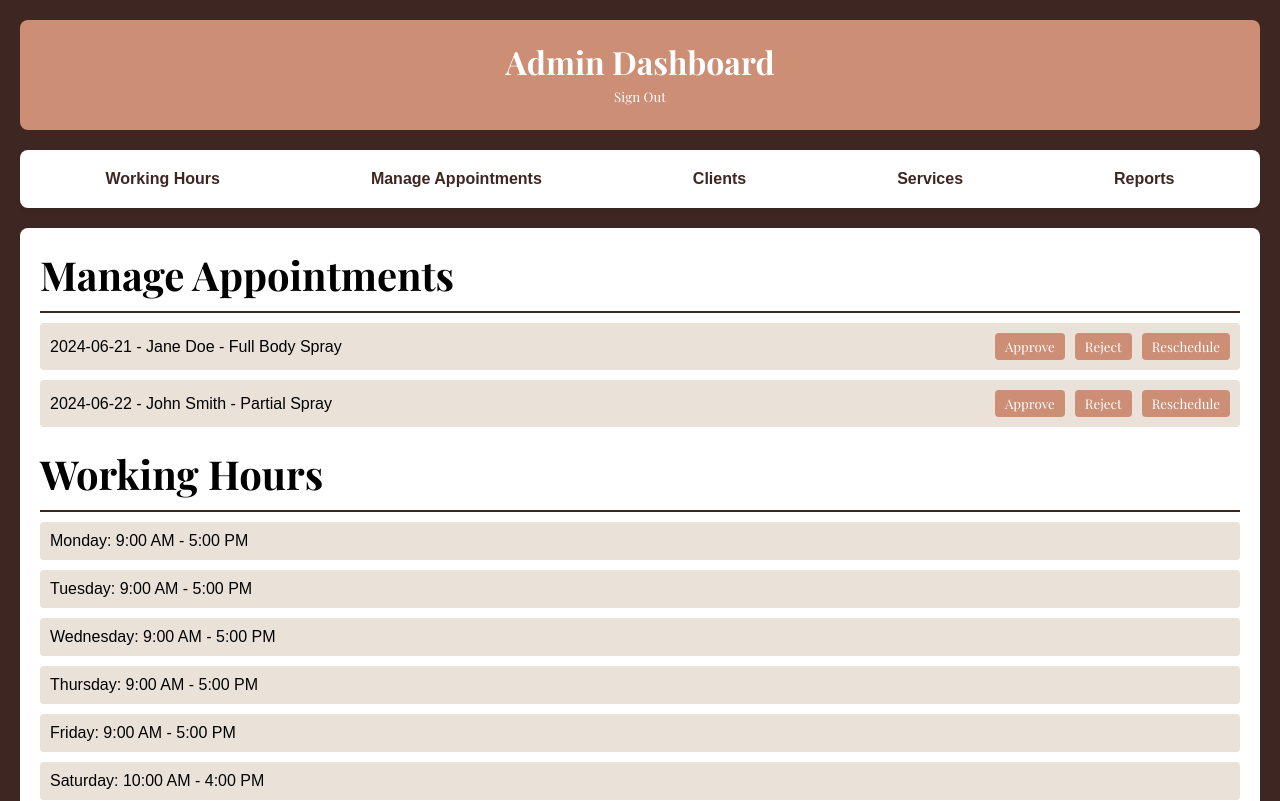
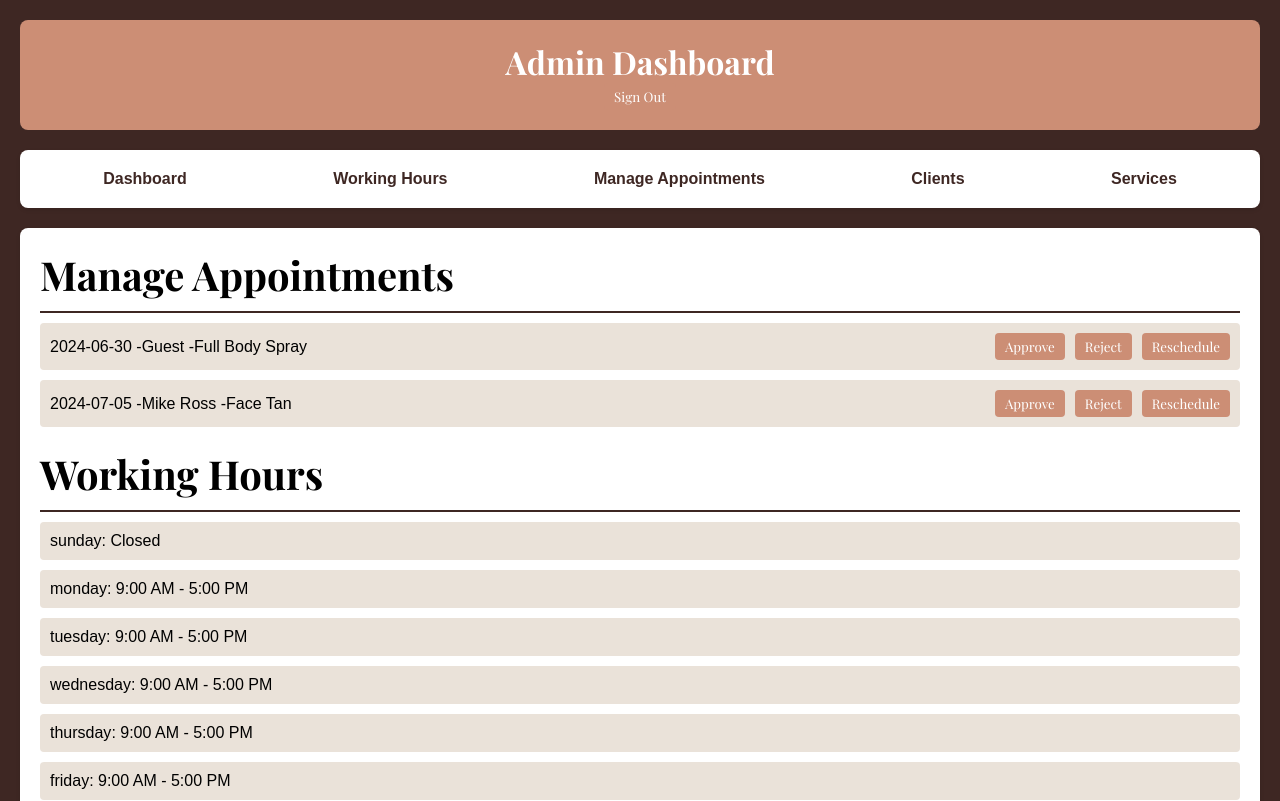
Before and after one commit to grantrisk/coastal-glo-mobile, a Next.js app: page /admin in a window 1280 px wide. Shown: the top 801 px of the page. Built offline with nearby package versions, Linux system fonts and the light colour scheme; no server answers; sample sign-in values are in the browser's storage.

Commit message:
refactor: updated folder structure for admin

```diff
--- a/app/(admin)/admin/layout.tsx
+++ /dev/null
@@ -1,9 +0,0 @@
-import React from "react";
-
-export default function AdminLayout({
-  children,
-}: Readonly<{
-  children: React.ReactNode;
-}>) {
-  return <>{children}</>;
-}
--- a/app/(admin)/admin/page.tsx
+++ b/app/(admin)/admin/page.tsx
@@ -1,125 +1,184 @@
 "use client";
 
+import React, { useState } from "react";
 import styles from "../../../styles/AdminDashboard.module.css";
-import React, { useEffect, useState } from "react";
-import { useRouter } from "next/navigation";
-import { auth } from "../../lib/firebase";
-import { onAuthStateChanged, signOut, User } from "firebase/auth";
+import { z } from "zod";
+import {
+  serviceSchema,
+  userSchema,
+  appointmentSchema,
+  workingHoursSchema,
+} from "../../lib/schemas";
 
-interface WorkingHours {
-  [key: string]: string;
-}
+// Type aliases for zod inferred types
+type Service = z.infer<typeof serviceSchema>;
+type User = z.infer<typeof userSchema>;
+type Appointment = z.infer<typeof appointmentSchema>;
+type WorkingHours = z.infer<typeof workingHoursSchema>;
 
-interface Appointment {
-  id: number;
-  date: string;
-  clientName: string;
-  service: string;
-}
+// Helper to manage form inputs for editing and creating
+const useFormInput = (initialValue: any) => {
+  const [value, setValue] = useState(initialValue);
+  const handleChange = (event: { target: { value: any } }) =>
+    setValue(event.target.value);
+  return { value, onChange: handleChange };
+};
 
-interface Client {
-  id: number;
-  name: string;
-  email: string;
-}
-
-interface Service {
-  id: number;
-  name: string;
-  duration: string;
-  price: string;
-}
-
+// Admin Dashboard Component
 export default function Dashboard() {
-  const navigation = useRouter();
-  const [user, setUser] = useState<User | null>(null);
-  const [loading, setLoading] = useState(true);
-  const [appointments] = useState<Appointment[]>([
+  // Initialize state with empty arrays or default values matching the schemas
+  const [appointments, setAppointments] = useState<Appointment[]>([
     {
-      id: 1,
-      date: "2024-06-21",
-      clientName: "Jane Doe",
-      service: "Full Body Spray",
+      appointmentId: "apt1",
+      userId: "usr1",
+      guestInfo: undefined,
+      service: {
+        serviceId: "srv1",
+        name: "Full Body Spray",
+        description: "A full body tan spray for an even and natural look.",
+        price: 50,
+        duration: 30,
+      },
+      appointmentDate: new Date("2024-06-30T14:00:00Z"),
+      status: "scheduled",
+      createdAt: new Date("2024-06-01T09:00:00Z"),
+      updatedAt: new Date("2024-06-01T09:00:00Z"),
     },
     {
-      id: 2,
-      date: "2024-06-22",
-      clientName: "John Smith",
-      service: "Partial Spray",
+      appointmentId: "apt2",
+      userId: "usr2",
+      guestInfo: {
+        firstName: "Mike",
+        lastName: "Ross",
+        phone: "555-9021",
+        email: "mike.ross@example.com",
+        address: {
+          street1: "789 Pine St",
+          street2: undefined,
+          city: "Springfield",
+          state: "SP",
+          zipCode: "98765",
+        },
+      },
+      service: {
+        serviceId: "srv3",
+        name: "Face Tan",
+        description: "Gentle face tanning for a sun-kissed glow.",
+        price: 25,
+        duration: 10,
+      },
+      appointmentDate: new Date("2024-07-05T10:30:00Z"),
+      status: "scheduled",
+      createdAt: new Date("2024-06-20T15:30:00Z"),
+      updatedAt: new Date("2024-06-20T15:30:00Z"),
     },
   ]);
-  const [workingHours] = useState<WorkingHours>({
-    Monday: "9:00 AM - 5:00 PM",
-    Tuesday: "9:00 AM - 5:00 PM",
-    Wednesday: "9:00 AM - 5:00 PM",
-    Thursday: "9:00 AM - 5:00 PM",
-    Friday: "9:00 AM - 5:00 PM",
-    Saturday: "10:00 AM - 4:00 PM",
-    Sunday: "Closed",
+  const [workingHours, setWorkingHours] = useState<WorkingHours>({
+    sunday: "Closed",
+    monday: "9:00 AM - 5:00 PM",
+    tuesday: "9:00 AM - 5:00 PM",
+    wednesday: "9:00 AM - 5:00 PM",
+    thursday: "9:00 AM - 5:00 PM",
+    friday: "9:00 AM - 5:00 PM",
+    saturday: "10:00 AM - 4:00 PM",
   });
-  const [clients] = useState<Client[]>([
-    { id: 1, name: "Jane Doe", email: "jane@example.com" },
-    { id: 2, name: "John Smith", email: "john@example.com" },
+  const [clients, setClients] = useState<User[]>([
+    {
+      id: "usr1",
+      firstName: "Jane",
+      lastName: "Doe",
+      phone: "555-1234",
+      email: "jane.doe@example.com",
+      address: {
+        street1: "123 Elm St",
+        street2: undefined,
+        city: "Springfield",
+        state: "SP",
+        zipCode: "98765",
+      },
+      subscription: {
+        isActive: true,
+        type: "Monthly Unlimited",
+        remainingSprays: 5,
+        nextBillingDate: new Date("2024-07-15"),
+      },
+    },
+    {
+      id: "usr2",
+      firstName: "John",
+      lastName: "Smith",
+      phone: "555-5678",
+      email: "john.smith@example.com",
+      address: {
+        street1: "456 Oak St",
+        street2: "Apt 9",
+        city: "Springfield",
+        state: "SP",
+        zipCode: "98765",
+      },
+      subscription: {
+        isActive: false,
+        type: "One-Time",
+        remainingSprays: 1,
+        nextBillingDate: new Date("2024-08-01"),
+      },
+    },
   ]);
-  const [services] = useState<Service[]>([
-    { id: 1, name: "Full Body Spray", duration: "30 mins", price: "$40" },
-    { id: 2, name: "Partial Spray", duration: "20 mins", price: "$25" },
+  const [services, setServices] = useState<Service[]>([
+    {
+      serviceId: "srv1",
+      name: "Full Body Spray",
+      description: "A full body tan spray for an even and natural look.",
+      price: 50,
+      duration: 30, // duration in minutes
+    },
+    {
+      serviceId: "srv2",
+      name: "Partial Body Spray",
+      description: "Partial body spray for legs or arms.",
+      price: 30,
+      duration: 15,
+    },
+    {
+      serviceId: "srv3",
+      name: "Face Tan",
+      description: "Gentle face tanning for a sun-kissed glow.",
+      price: 25,
+      duration: 10,
+    },
   ]);
 
-  useEffect(() => {
-    const unsubscribe = onAuthStateChanged(auth, (currentUser) => {
-      if (!currentUser) {
-        navigation.push("/login");
-      } else {
-        setUser(currentUser);
-        setLoading(false);
-      }
-    });
-
-    return () => unsubscribe();
-  }, [navigation]);
-
-  const handleSignOut = async () => {
-    try {
-      await signOut(auth);
-      navigation.push("/login");
-    } catch (error) {
-      console.error("Sign out error:", error);
-    }
+  // Example functions to manipulate the state
+  const addService = (newService: Service) => {
+    setServices([...services, newService]);
   };
 
-  if (loading) {
-    return <p>Loading...</p>;
-  }
+  const updateService = (id: string, updatedService: Partial<Service>) => {
+    setServices(
+      services.map((service) =>
+        service.serviceId === id ? { ...service, ...updatedService } : service,
+      ),
+    );
+  };
 
-  // Only render if user is authenticated
-  return user ? (
-    <main className={styles.dashboardMain}>
-      <section className={styles.dashboardHeader}>
-        <h1 className={styles.dashboardTitle}>Admin Dashboard</h1>
-        <button onClick={handleSignOut} className={styles.button}>
-          Sign Out
-        </button>
-      </section>
+  const deleteService = (serviceId: string) => {
+    setServices(services.filter((service) => service.serviceId !== serviceId));
+  };
 
-      <nav className={styles.dashboardNav}>
-        <ul>
-          <li>Working Hours</li>
-          <li>Manage Appointments</li>
-          <li>Clients</li>
-          <li>Services</li>
-          <li>Reports</li>
-        </ul>
-      </nav>
-
-      <section className={styles.dashboardContent}>
+  return (
+    <>
       <div className={styles.section}>
         <h2>Manage Appointments</h2>
         <ul className={styles.list}>
           {appointments.map((appointment) => (
-              <li key={appointment.id} className={styles.listItem}>
-                {appointment.date} - {appointment.clientName} -{" "}
-                {appointment.service}
+            <li key={appointment.appointmentId} className={styles.listItem}>
+              {appointment.appointmentDate.toISOString().split("T")[0]} -
+              {appointment.guestInfo
+                ? appointment.guestInfo.firstName +
+                  " " +
+                  appointment.guestInfo.lastName
+                : "Guest"}{" "}
+              -{appointment.service.name}
               <div className={styles.buttonGroup}>
                 <button className={styles.button}>Approve</button>
                 <button className={styles.button}>Reject</button>
@@ -146,7 +205,7 @@ export default function Dashboard() {
         <ul className={styles.list}>
           {clients.map((client) => (
             <li key={client.id} className={styles.listItem}>
-                {client.name} - {client.email}
+              {client.firstName} {client.lastName} - {client.email}
             </li>
           ))}
         </ul>
@@ -156,13 +215,12 @@ export default function Dashboard() {
         <h2>Services</h2>
         <ul className={styles.list}>
           {services.map((service) => (
-              <li key={service.id} className={styles.listItem}>
-                {service.name} - {service.duration} - {service.price}
+            <li key={service.serviceId} className={styles.listItem}>
+              {service.name} - {service.duration} mins - ${service.price}
             </li>
           ))}
         </ul>
       </div>
-      </section>
-    </main>
-  ) : null; // Or you can render a loading indicator or a redirect message
+    </>
+  );
 }
--- /dev/null
+++ b/app/(admin)/layout.tsx
@@ -0,0 +1,78 @@
+"use client";
+
+import React, { useEffect, useState } from "react";
+import styles from "../../styles/AdminDashboard.module.css";
+import { onAuthStateChanged, signOut, User } from "firebase/auth";
+import { auth } from "../lib/firebase";
+import { useRouter } from "next/navigation";
+import Link from "next/link";
+
+export default function AdminLayout({
+  children,
+}: Readonly<{
+  children: React.ReactNode;
+}>) {
+  const navigation = useRouter();
+  const [user, setUser] = useState<User | null>(null);
+  const [loading, setLoading] = useState(true);
+
+  useEffect(() => {
+    const unsubscribe = onAuthStateChanged(auth, (currentUser) => {
+      if (!currentUser) {
+        navigation.push("/login");
+      } else {
+        setUser(currentUser);
+        setLoading(false);
+      }
+    });
+
+    return () => unsubscribe();
+  }, [navigation]);
+
+  const handleSignOut = async () => {
+    try {
+      await signOut(auth);
+      navigation.push("/login");
+    } catch (error) {
+      console.error("Sign out error:", error);
+    }
+  };
+
+  if (loading) {
+    return <p style={{ color: "gold" }}>Loading...</p>;
+  }
+
+  return user ? (
+    <>
+      <main className={styles.dashboardMain}>
+        <section className={styles.dashboardHeader}>
+          <h1 className={styles.dashboardTitle}>Admin Dashboard</h1>
+          <button onClick={handleSignOut} className={styles.button}>
+            Sign Out
+          </button>
+        </section>
+
+        <nav className={styles.dashboardNav}>
+          <ul>
+            <Link href={"/admin"} prefetch>
+              <li>Dashboard</li>
+            </Link>
+            <Link href={"/admin/workinghours"} prefetch>
+              <li>Working Hours</li>
+            </Link>
+            <Link href={"/admin/appointments"} prefetch>
+              <li>Manage Appointments</li>
+            </Link>
+            <Link href={"/admin/clients"} prefetch>
+              <li>Clients</li>
+            </Link>
+            <Link href={"/admin/services"} prefetch>
+              <li>Services</li>
+            </Link>
+          </ul>
+        </nav>
+        <section className={styles.dashboardContent}>{children}</section>
+      </main>
+    </>
+  ) : null;
+}
--- a/app/(admin)/login/page.tsx
+++ b/app/login/page.tsx
@@ -3,8 +3,8 @@
 import React, { useState } from "react";
 import { useRouter } from "next/navigation";
 import { signInWithEmailAndPassword } from "firebase/auth";
-import { auth } from "../../lib/firebase";
-import styles from "../../../styles/Login.module.css";
+import { auth } from "../lib/firebase";
+import styles from "../../styles/Login.module.css";
 import { toast, ToastContainer } from "react-toastify";
 import "react-toastify/dist/ReactToastify.css";
 
--- a/styles/AdminDashboard.module.css
+++ b/styles/AdminDashboard.module.css
@@ -1,7 +1,7 @@
 .dashboardMain {
+  min-height: 100vh;
   font-family: Arial, sans-serif;
   padding: 20px;
-
   background-color: var(--dark-espresso);
 }
 
```
Also changed, not shown: app/(admin)/admin/workinghours/page.tsx (added, +66 -0 lines), app/lib/schemas.ts (+12 -0 lines), styles/ScrollAnimationWrapper.module.css (+6 -5 lines), styles/Login.module.css (indentation only). Lines whose indentation alone changed are shown as unchanged.
